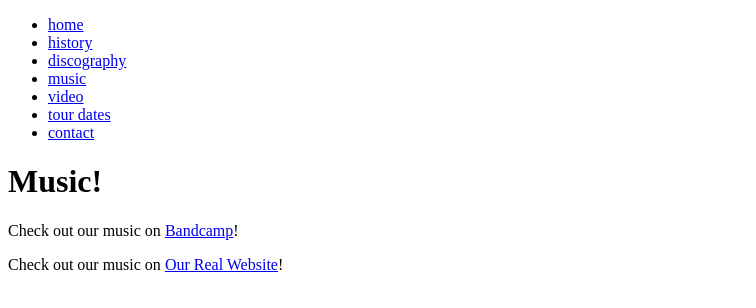
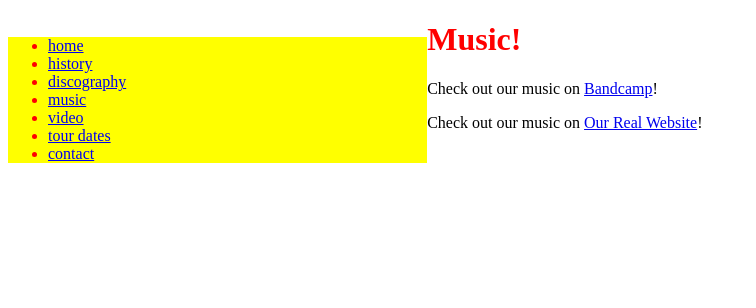
Before and after one commit to jaybojaybojaybo/porches, a plain HTML site: page music.html in a window 1280 px wide. Shown: the whole page, without its empty margins (0-756 px from the left). Drawn offline with Linux system fonts and the light colour scheme.

Commit message:
add stylesheet rules

```diff
--- a/css/styles.css
+++ b/css/styles.css
@@ -1,5 +1,10 @@
-body {
-  background-image: image(../img/porches-wide.png);
-  background-repeat: no-repeat;
+h1 {
+  color: red;
+}
 
+.sidebar {
+  color: red;
+  width: 30%;
+  float: left;
+  background-color: yellow;
 }
--- a/music.html
+++ b/music.html
@@ -1,11 +1,10 @@
 <!DOCTYPE html>
 <html>
   <head>
-  <a href="css/styles.css" rel="stylesheet" type="text/css" media="all">
+    <link href="css/styles.css" rel="stylesheet" type="text/css" media="all">
     <title>PORCHES Music</title>
-  </a>
   </head>
-  <ul>
+  <ul class="sidebar">
     <li><a href="index.html">home</a></li>
     <li><a href="history.html">history</a></li>
     <li><a href="discography.html">discography</a></li>
```
Also changed, not shown: contact.html (+2 -3 lines), discography.html (+2 -3 lines), history.html (+2 -3 lines), index.html (+4 -2 lines), tour-dates.html (+2 -3 lines), video.html (+3 -4 lines), 1 other file.
